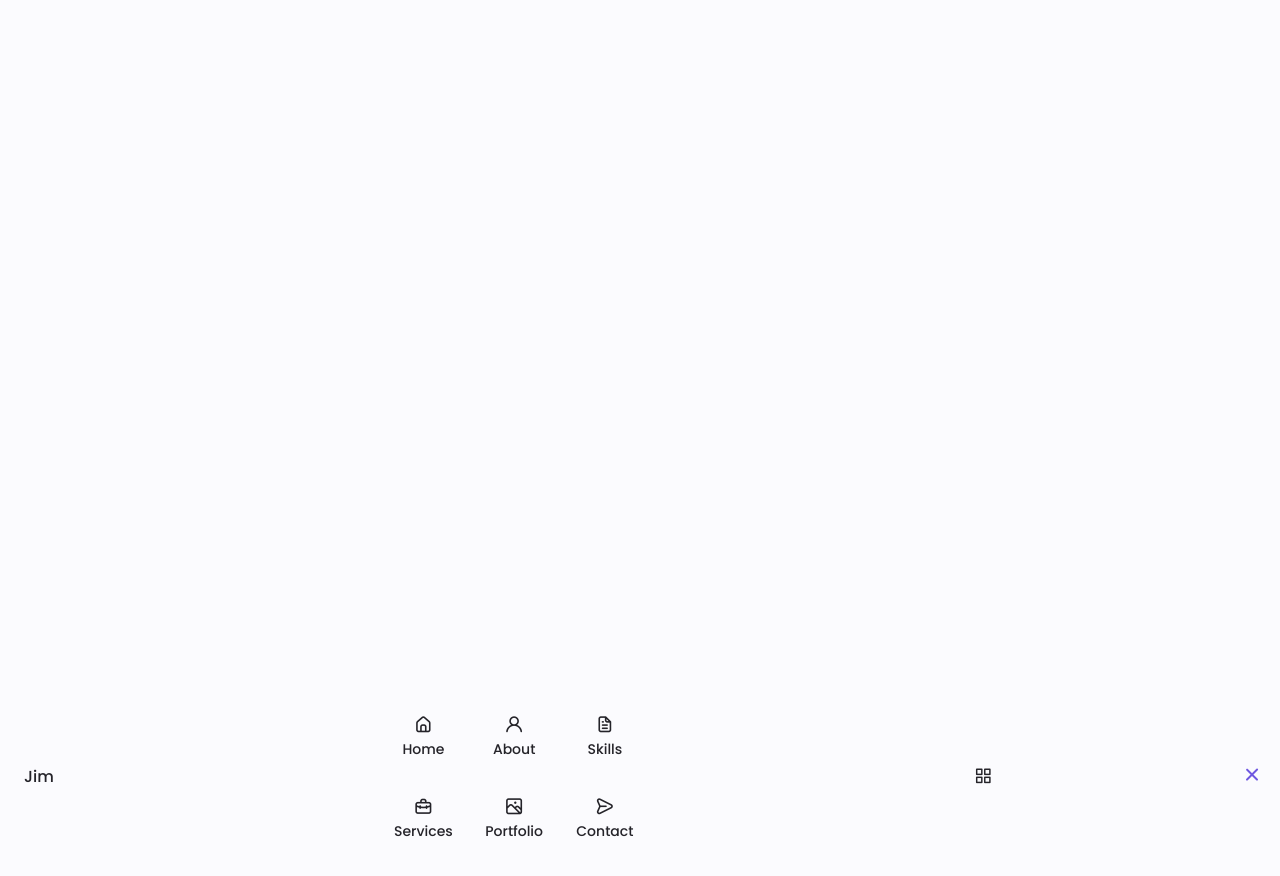
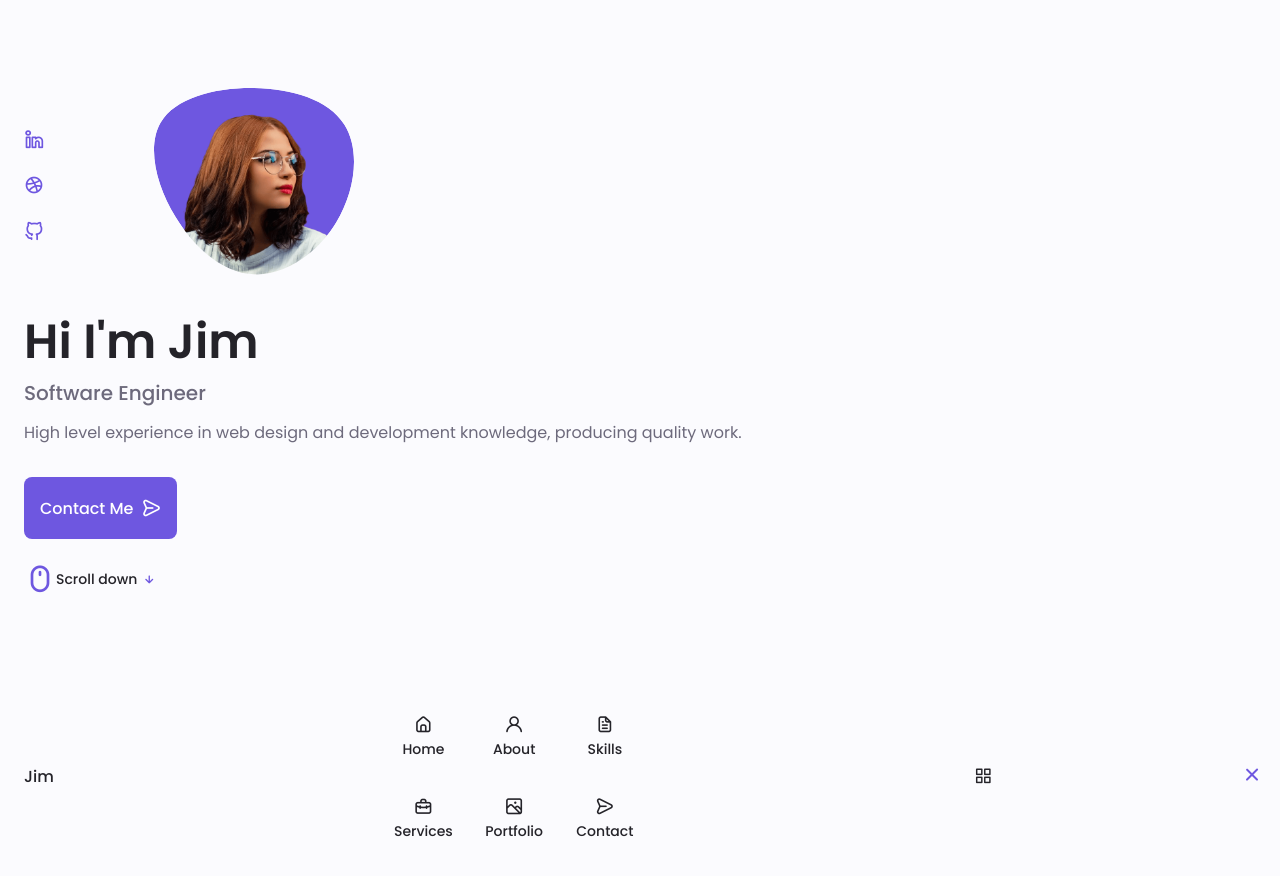
Before and after one commit to mayyar/mayyar.github.io, a plain HTML site: page index.html in a window 1280 px wide. Shown: the top 876 px of the page. Drawn offline with nearby package versions, Linux system fonts and the light colour scheme.

Commit message:
Build Home & Buttons

```diff
--- a/assets/css/styles.css
+++ b/assets/css/styles.css
@@ -241,9 +241,111 @@ img {
 /* Change background header */
 
 /*==================== HOME ====================*/
+.home__container {
+  gap: 1rem;
+}
+
+.home__content {
+  grid-template-columns: 0.5fr 3fr;
+  padding-top: 3.5rem;
+  align-items: center;
+}
+
+.home__social {
+  display: grid;
+  grid-template-columns: max-content;
+  row-gap: 1rem;
+}
+
+.home__social-icon {
+  font-size: 1.25rem;
+  color: var(--first-color);
+}
+
+.home__social-icon:hover {
+  color: var(--first-color-alt);
+}
+
+.home__blob {
+  width: 200px;
+  fill: var(--first-color);
+}
+
+.home__blob-img {
+  width: 170px;
+}
+
+.home__data {
+  grid-column: 1/3;
+}
+
+.home__title {
+  font-size: var(--big-font-size);
+}
+
+.home__subtitle {
+  font-size: var(--h3-font-size);
+  color: var(--text-color);
+  font-weight: var(--font-medium);
+  margin-bottom: var(--mb-0-75);
+}
+
+.home__description {
+  margin-bottom: var(--mb-2);
+}
+
+.home__scroll {
+  /* display: none; */
+}
+
+.home__scroll-button {
+  color: var(--first-color);
+  transition: 0.3s;
+}
+
+.home__scroll-button:hover {
+  transform: translateY(0.25rem);
+}
+
+.home__scroll-mouse {
+  font-size: 2rem;
+}
+
+.home__scroll-name {
+  font-size: var(--small-font-size);
+  color: var(--title-color);
+  font-weight: var(--font-medium);
+  margin-right: var(--mb-0-25);
+}
+
+.home__scroll-arrow {
+  font-size: 1.25rem;
+}
 
 /*==================== BUTTONS ====================*/
+.button {
+  display: inline-block;
+  background-color: var(--first-color);
+  color: #fff;
+  padding: 1rem;
+  border-radius: 0.5rem;
+  font-weight: var(--font-medium);
+}
 
+.button:hover {
+  background-color: var(--first-color-alt);
+}
+
+.button__icon {
+  font-size: 1.25rem;
+  margin-left: var(--mb-0-5);
+  transition: 0.3s;
+}
+
+.button--flex {
+  display: inline-flex;
+  align-items: center;
+}
 /*==================== ABOUT ====================*/
 
 /*==================== SKILLS ====================*/
--- a/index.html
+++ b/index.html
@@ -68,7 +68,57 @@
         <main class="main">
             <!--==================== HOME ====================-->
             <section class="home section" id="home">
+                <div class="home__container container grid">
+                    <div class="home__content grid">
+                        <div class="home__social">
+                            <a href="https://www.linkedin.com/in/jyun-yan-lu/" target="_blank" class="home__social-icon">
+                                <i class="uil uil-linkedin-alt"></i>
+                            </a>
+                            <a href="" target="_blank" class="home__social-icon">
+                                <i class="uil uil-dribbble"></i>
+                            </a>
+                            <a href="https://github.com/mayyar" target="_blank" class="home__social-icon">
+                                <i class="uil uil-github-alt"></i>
+                            </a>
+                        </div>
 
+                        <div class="home__img">
+                            <svg class="home__blob" viewBox="0 0 200 187" xmlns="http://www.w3.org/2000/svg" xmlns:xlink="http://www.w3.org/1999/xlink">
+                                <mask id="mask0" mask-type="alpha">
+                                    <path d="M190.312 36.4879C206.582 62.1187 201.309 102.826 182.328 134.186C163.346 165.547
+                                    130.807 187.559 100.226 186.353C69.6454 185.297 41.0228 161.023 21.7403 129.362C2.45775
+                                    97.8511 -7.48481 59.1033 6.67581 34.5279C20.9871 10.1032 59.7028 -0.149132 97.9666
+                                    0.00163737C136.23 0.303176 174.193 10.857 190.312 36.4879Z"/>
+                                </mask>
+                                <g mask="url(#mask0)">
+                                    <path d="M190.312 36.4879C206.582 62.1187 201.309 102.826 182.328 134.186C163.346
+                                    165.547 130.807 187.559 100.226 186.353C69.6454 185.297 41.0228 161.023 21.7403
+                                    129.362C2.45775 97.8511 -7.48481 59.1033 6.67581 34.5279C20.9871 10.1032 59.7028
+                                    -0.149132 97.9666 0.00163737C136.23 0.303176 174.193 10.857 190.312 36.4879Z"/>
+
+                                    <image class="home__blob-img" x="12" y="17" href="assets/img/perfil.png"/>
+                                </g>
+                            </svg>
+                        </div>
+
+                        <div class="home__data">
+                            <h1 class="home__title">Hi I'm Jim</h1>
+                            <h3 class="home__subtitle">Software Engineer</h3>
+                            <p class="home__description">High level experience in web design and development knowledge, producing quality work.</p>
+                            <a href="#contact" class="button button--flex">
+                                Contact Me <i class="uil uil-message button__icon"></i>
+                            </a>
+                        </div>
+                    </div>
+
+                    <div class="home__scroll">
+                        <a href="#about" class="home__scroll-button button--flex">
+                            <i class="uil uil-mouse-alt home__scroll-mouse"></i>
+                            <span class="home__scroll-name">Scroll down</span>
+                            <i class="uil uil-arrow-down"></i>
+                        </a>
+                    </div>
+                </div>
             </section>
 
             <!--==================== ABOUT ====================-->
```
